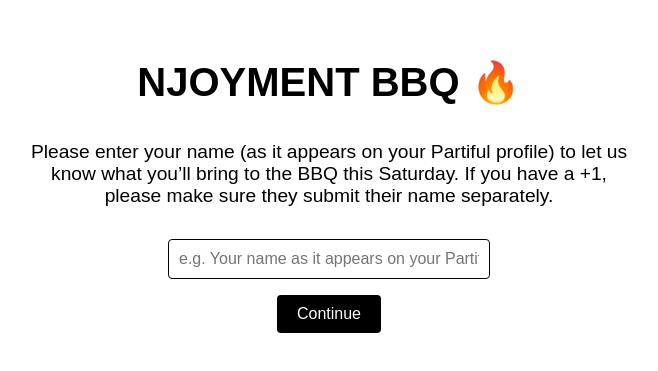
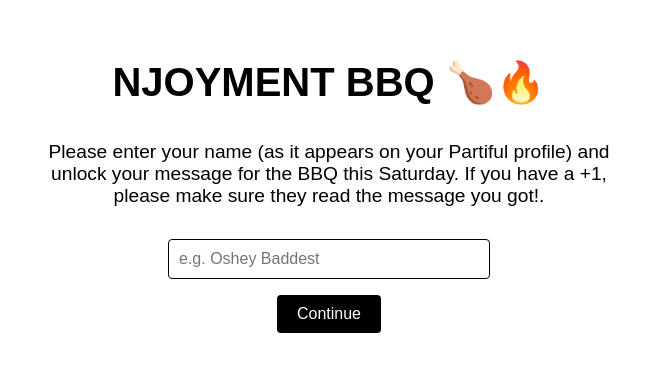
Before and after one commit to NJOYMENT/BBQ, a Next.js app: page / in a window 1280 px wide. Shown: the part 241-612 px from the top of the page, without its empty margins (311-969 px from the left). Built offline with nearby package versions, Linux system fonts and the light colour scheme.

Commit message:
Update index.js

```diff
--- a/pages/index.js
+++ b/pages/index.js
@@ -25,9 +25,9 @@
 
   return (
     <div style={styles.container}>
-      <h1 style={styles.title}>NJOYMENT BBQ 🔥</h1>
+      <h1 style={styles.title}>NJOYMENT BBQ 🍗🔥</h1>
       <p style={styles.message}>
-        Please enter your name (as it appears on your Partiful profile) to let us know what you’ll bring to the BBQ this Saturday. If you have a +1, please make sure they submit their name separately.
+        Please enter your name (as it appears on your Partiful profile) and unlock your message for the BBQ this Saturday. If you have a +1, please make sure they read the message you got!.
       </p>
       <form onSubmit={handleSubmit}>
         <label htmlFor="guest-name" style={{ display: 'none' }}>Guest Name</label>
@@ -36,7 +36,7 @@
           type="text"
           value={guestName}
           onChange={(e) => setGuestName(e.target.value)}
-          placeholder="e.g. Your name as it appears on your Partiful profile"
+          placeholder="e.g. Oshey Baddest"
           required
           style={styles.input}
         />
```
